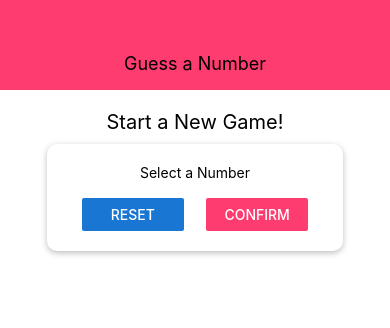
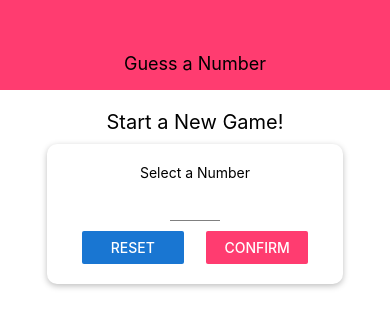
Before and after one commit to MachukIvan/guess-number-app, a React Native app: screen / in a window 390 px wide. Shown: the top 328 px of the page. Built offline with nearby package versions, Linux system fonts and the light colour scheme.

Commit message:
Configured and styled input field

```diff
--- /dev/null
+++ b/components/Input.js
@@ -0,0 +1,17 @@
+import React from 'react';
+import { TextInput, StyleSheet } from 'react-native';
+
+const Input = ({ style, ...props }) => (
+  <TextInput {...props} style={{ ...styles.input, ...style }} />
+);
+
+const styles = StyleSheet.create({
+  input: {
+    height: 30,
+    borderBottomColor: 'grey',
+    borderBottomWidth: 1,
+    marginVertical: 10,
+  },
+});
+
+export default Input;
--- a/screens/StartGameScreen.js
+++ b/screens/StartGameScreen.js
@@ -1,16 +1,40 @@
-import React from 'react';
-import { View, Text, StyleSheet, TextInput, Button } from 'react-native';
+import React, { useState } from 'react';
+import {
+  View,
+  Text,
+  StyleSheet,
+  Button,
+  TouchableWithoutFeedback,
+  Keyboard,
+} from 'react-native';
 import colors from '../constants/colors';
 
 import Card from '../components/Card';
+import Input from '../components/Input';
 
 const StartGameScreen = () => {
+  const [enteredValue, setEnteredValue] = useState('');
+
+  const numberInputHandler = inputText => {
+    setEnteredValue(inputText.replace(/[^0-9]/g, ''));
+  };
+
   return (
+    <TouchableWithoutFeedback onPress={() => Keyboard.dismiss()}>
       <View style={styles.screen}>
         <Text style={styles.title}>Start a New Game!</Text>
         <Card style={styles.inputContainer}>
           <Text>Select a Number</Text>
-        <TextInput />
+          <Input
+            style={styles.input}
+            blurOnSubmit
+            autoCapitalize="none"
+            autoCorrect={false}
+            keyboardType="number-pad"
+            maxLength={2}
+            onChangeText={numberInputHandler}
+            value={enteredValue}
+          />
           <View style={styles.buttonContainer}>
             <View style={styles.button}>
               <Button title="Reset" color={colors.accent} />
@@ -21,6 +45,7 @@
           </View>
         </Card>
       </View>
+    </TouchableWithoutFeedback>
   );
 };
 
@@ -48,6 +73,10 @@
   button: {
     width: '45%',
   },
+  input: {
+    width: 50,
+    textAlign: 'center',
+  },
 });
 
 export default StartGameScreen;
```
Lines whose indentation alone changed are shown as unchanged.
